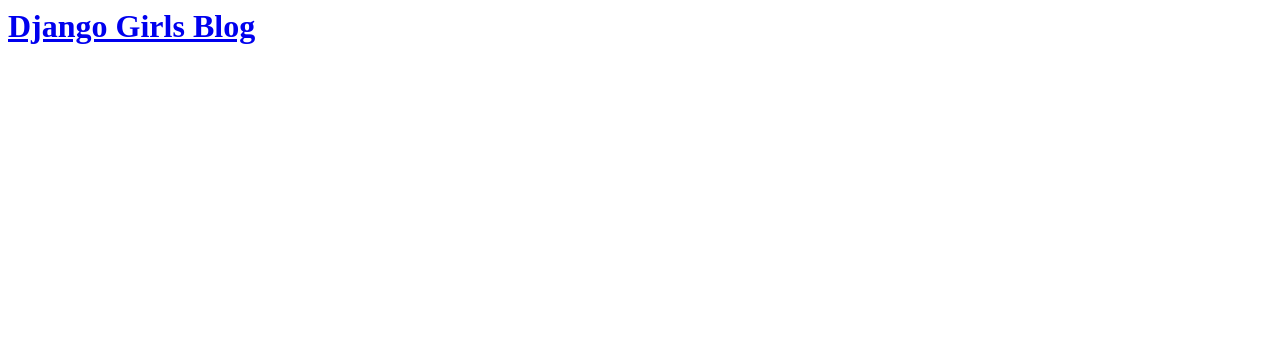
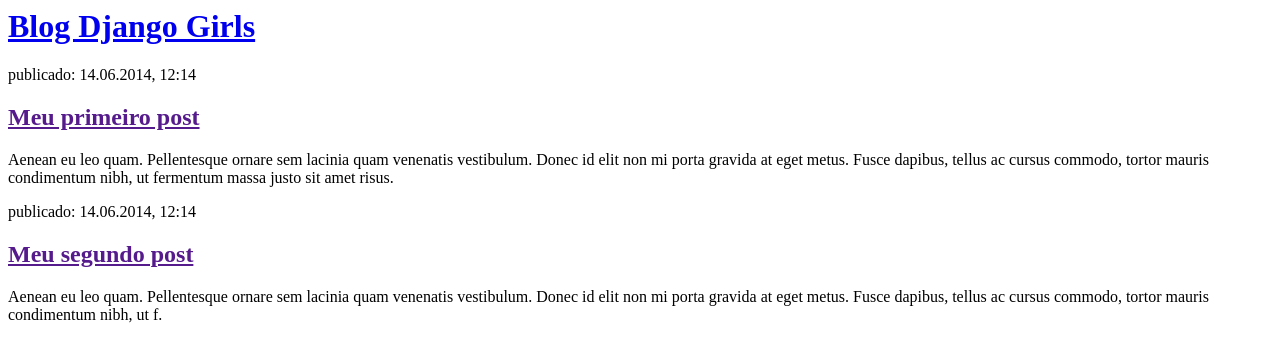
Before and after one commit to jessicaapduzo/my-first-blog, a Django app: page / in a window 1280 px wide. Shown: the top 362 px of the page. Run offline with Django 3.2, Linux system fonts and the light colour scheme; data that the repository does not hold is empty.

Commit message:
Changed the HTML for the site.

```diff
--- a/blog/templates/blog/post_list.html
+++ b/blog/templates/blog/post_list.html
@@ -1,11 +1,22 @@
-<div>
-    <h1><a href="/">Django Girls Blog</a></h1>
-</div>
+<html>
+    <head>
+        <title>Blog Django Girls</title>
+    </head>
+    <body>
+        <div>
+            <h1><a href="/">Blog Django Girls</a></h1>
+        </div>
 
-{% for post in posts %}
-    <div>
-        <p>publicado em: {{ post.published_date }}</p>
-        <h1><a href="">{{ post.title }}</a></h1>
-        <p>{{ post.text|linebreaksbr }}</p>
-    </div>
-{% endfor %}
+        <div>
+            <p>publicado: 14.06.2014, 12:14</p>
+            <h2><a href="">Meu primeiro post</a></h2>
+            <p>Aenean eu leo quam. Pellentesque ornare sem lacinia quam venenatis vestibulum. Donec id elit non mi porta gravida at eget metus. Fusce dapibus, tellus ac cursus commodo, tortor mauris condimentum nibh, ut fermentum massa justo sit amet risus.</p>
+        </div>
+
+        <div>
+            <p>publicado: 14.06.2014, 12:14</p>
+            <h2><a href="">Meu segundo post</a></h2>
+            <p>Aenean eu leo quam. Pellentesque ornare sem lacinia quam venenatis vestibulum. Donec id elit non mi porta gravida at eget metus. Fusce dapibus, tellus ac cursus commodo, tortor mauris condimentum nibh, ut f.</p>
+        </div>
+    </body>
+</html>
```
